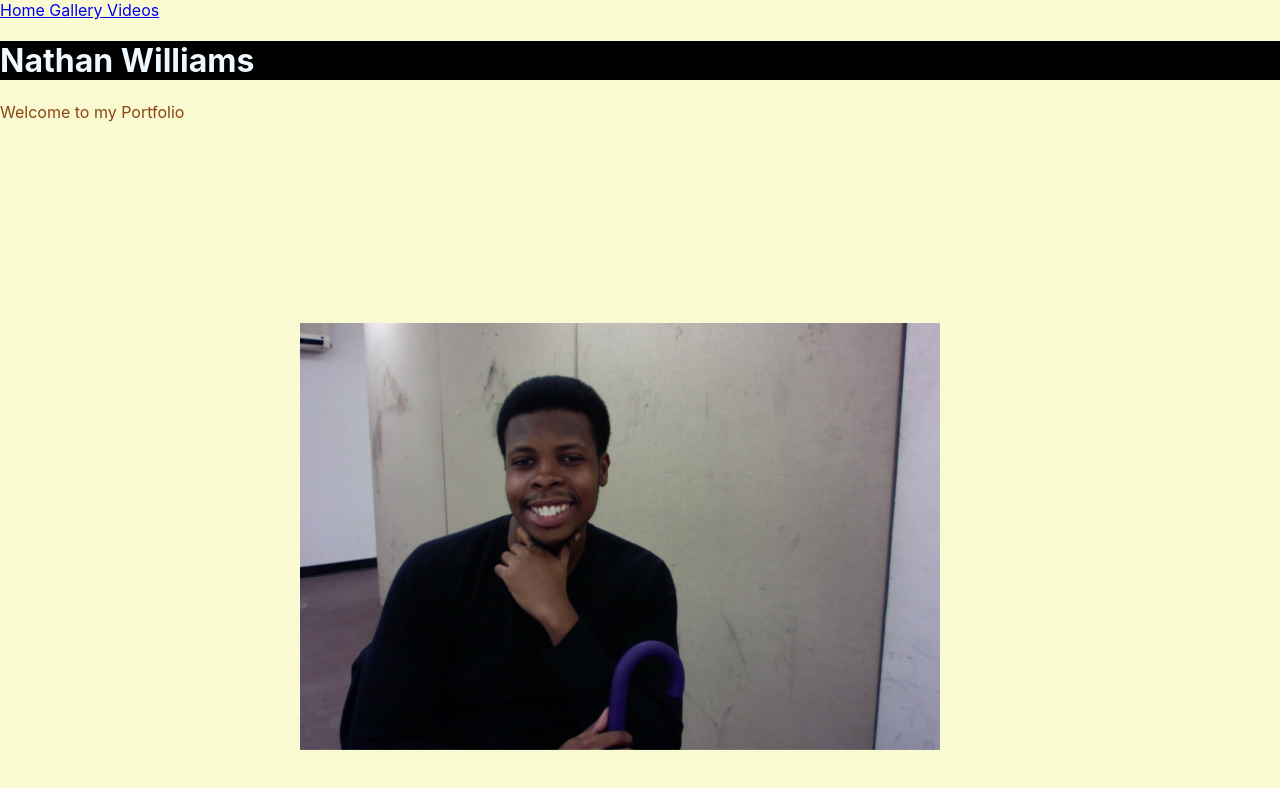
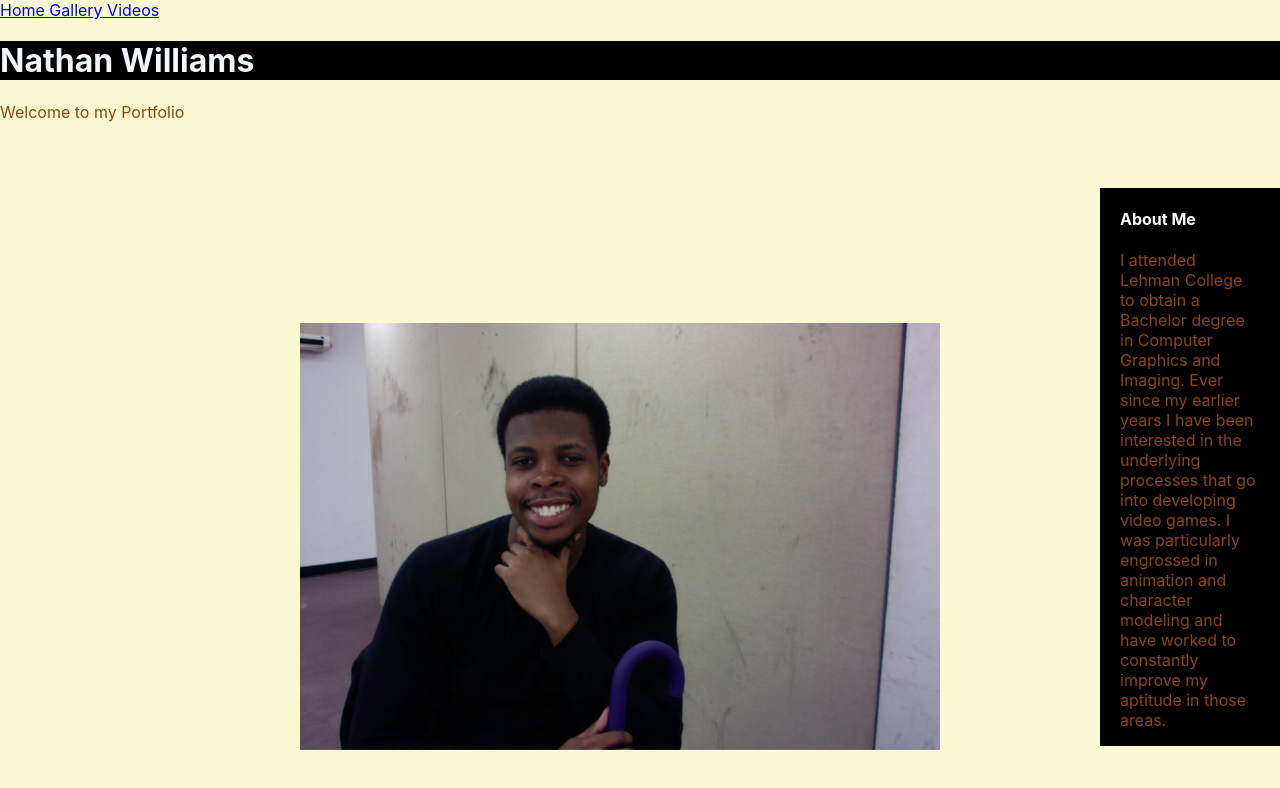
Before and after one commit to nathanok/nathanok.github.io, a React (Create React App) app: page / in a window 1280 px wide. Shown: the top 788 px of the page. Built offline with nearby package versions, Linux system fonts and the light colour scheme.

Commit message:
Home/About me page done

```diff
--- a/src/components/Home.js
+++ b/src/components/Home.js
@@ -18,6 +18,13 @@ class Home extends React.Component {
 
 <div class="mypic"></div>
 
+     <div class="Aboutme">
+            <div class="text">
+            <h4>About Me </h4>
+            <p> I attended Lehman College to obtain a Bachelor degree in Computer Graphics and Imaging. Ever since my earlier years I have been interested in the underlying processes that go into developing video games. I was particularly engrossed in animation and character modeling and have worked to constantly improve my aptitude in those areas. </p>
+            </div>
+            </div>
+
 </body>
 
 
--- a/src/css/Home.css
+++ b/src/css/Home.css
@@ -36,8 +36,24 @@ p {
 }
 @keyframes colorswap {
   0%   {background-color:red; left:0px; top:0px;}
-  25%  {background-color:yellow; left:200px; top:0px;}
-  50%  {background-color:blue; left:200px; top:200px;}
+  25%  {background-color:indianred; left:200px; top:0px;}
+  50%  {background-color:yellowgreen; left:200px; top:200px;}
   75%  {background-color:green; left:0px; top:200px;}
   100% {background-color:red; left:0px; top:0px;}
 }
+
+div.Aboutme{
+    position: relative;
+}
+
+div.text{
+   position: absolute;
+ left: 1100px;
+    top: 50px;
+
+  background-color: black;
+  color: white;
+  padding-left: 20px;
+  padding-right: 20px;
+
+}
```
